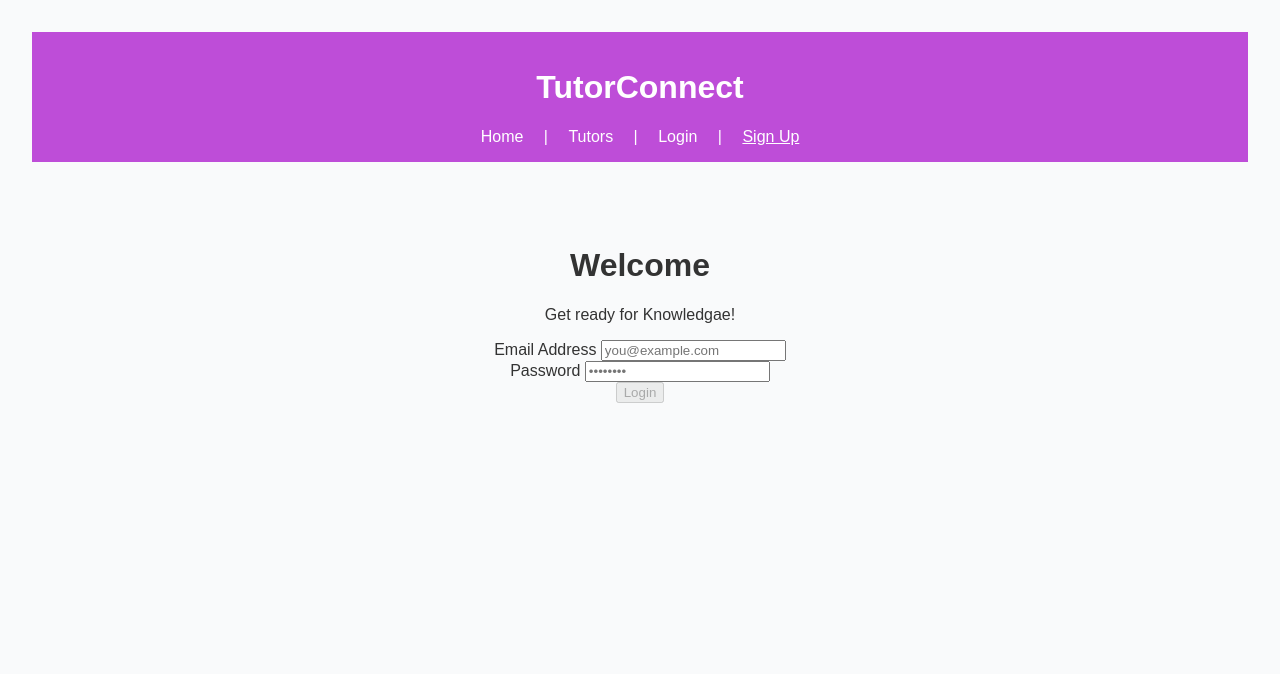
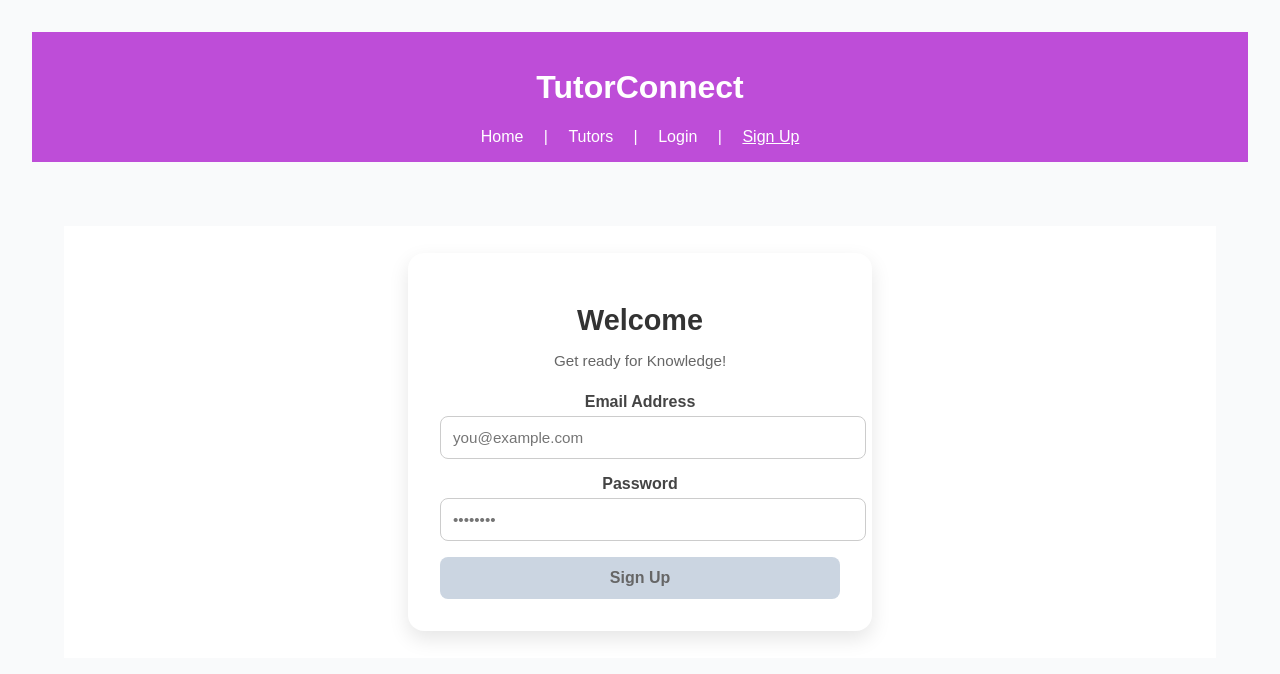
Before and after one commit to L0af1/Website, a Vue app in the folder Tutor/: page /signup in a window 1280 px wide. Shown: the top 674 px of the page. Built offline with nearby package versions, Linux system fonts and the light colour scheme.

Commit message:
updated css format
Got rid of tailwind, Added the Cart file.

```diff
--- a/Tutor/src/Signup.vue
+++ b/Tutor/src/Signup.vue
@@ -1,5 +1,4 @@
-
-<template>
+<!--<template>
   <div class="min-h-screen flex items-center justify-center bg-gradient-to-br from-blue-50 to-indigo-100 p-4">
     <div class="bg-white rounded-2xl shadow-xl p-8 w-full max-w-md">
       <div class="text-center mb-8">
@@ -36,7 +35,7 @@
           />
         </div>
 
-        <!-- Password Requirements -->
+
         <div v-if="password" class="mb-6 p-4 bg-gray-50 rounded-lg">
           <p class="text-xs font-medium text-gray-700 mb-2">Password must contain:</p>
           <div class="space-y-1">
@@ -200,3 +199,211 @@ const handleLogin = () => {
   router.push('/tutors')
 }
 </script> -->
+
+<!-- added the updated verion of the correct css format/ got rid of tailwind -->
+
+<template>
+  <div class="signup-container">
+    <div class="signup-box">
+      <div class="signup-header">
+        <h1>Welcome</h1>
+        <p>Get ready for Knowledge!</p>
+      </div>
+
+      <form @submit.prevent="handleSignup">
+        <div class="form-group">
+          <label for="email">Email Address</label>
+          <input
+            id="email"
+            v-model="email"
+            type="email"
+            required
+            placeholder="you@example.com"
+          />
+        </div>
+
+        <div class="form-group">
+          <label for="password">Password</label>
+          <input
+            id="password"
+            v-model="password"
+            type="password"
+            required
+            placeholder="••••••••"
+          />
+        </div>
+
+        <!-- Password Requirements -->
+        <div v-if="password" class="requirements-box">
+          <p>Password must contain:</p>
+          <ul>
+            <li
+              v-for="(req, index) in requirements"
+              :key="index"
+              :class="{ met: req.test(password) }"
+            >
+              {{ req.label }}
+            </li>
+          </ul>
+        </div>
+
+        <button
+          type="submit"
+          :disabled="!isPasswordValid"
+          :class="{ disabled: !isPasswordValid }"
+        >
+          Sign Up
+        </button>
+      </form>
+    </div>
+  </div>
+</template>
+
+<script setup>
+import { ref, computed } from "vue";
+import { useRouter } from "vue-router";
+
+const router = useRouter();
+const email = ref("");
+const password = ref("");
+
+// Password validation rules
+const requirements = [
+  { label: "At least 8 characters", test: (pwd) => pwd.length >= 8 },
+  { label: "Contains uppercase letter (A-Z)", test: (pwd) => /[A-Z]/.test(pwd) },
+  { label: "Contains lowercase letter (a-z)", test: (pwd) => /[a-z]/.test(pwd) },
+  { label: "Contains number (0-9)", test: (pwd) => /[0-9]/.test(pwd) },
+  { label: "Contains special character (.!@#$%^&* etc)", test: (pwd) => /[.!@#$%^&*(),?":{}|<>]/.test(pwd) }
+];
+
+const isPasswordValid = computed(() => requirements.every((req) => req.test(password.value)));
+
+const handleSignup = () => {
+  console.log("Sign Up with:", { email: email.value, password: password.value });
+  router.push("/tutors"); // redirect after sign-up
+};
+</script>
+
+<style scoped>
+/* Overall layout */
+.signup-container {
+  min-height: 50vh;
+  display: flex;
+  align-items: center;
+  justify-content: center;
+  background: linear-gradient(135deg, white, white);
+  padding: 1rem;
+}
+
+/* Main signup box */
+.signup-box {
+  background: white;
+  padding: 2rem;
+  border-radius: 16px;
+  box-shadow: 0 8px 20px rgba(0, 0, 0, 0.1);
+  width: 100%;
+  max-width: 400px;
+}
+
+/* Header */
+.signup-header {
+  text-align: center;
+  margin-bottom: 1.5rem;
+}
+.signup-header h1 {
+  font-size: 1.8rem;
+  color: #333;
+  margin-bottom: 0.5rem;
+}
+.signup-header p {
+  color: #666;
+  font-size: 0.95rem;
+}
+
+/* Input fields */
+.form-group {
+  margin-bottom: 1rem;
+}
+.form-group label {
+  display: block;
+  font-weight: 600;
+  color: #444;
+  margin-bottom: 0.3rem;
+}
+.form-group input {
+  width: 100%;
+  padding: 0.75rem;
+  border: 1px solid #ccc;
+  border-radius: 8px;
+  font-size: 0.95rem;
+  outline: none;
+  transition: border-color 0.3s ease, box-shadow 0.3s ease;
+}
+.form-group input:focus {
+  border-color: #3b82f6;
+  box-shadow: 0 0 4px rgba(59, 130, 246, 0.3);
+}
+
+/* Password Requirements */
+.requirements-box {
+  background: #f8f9fb;
+  padding: 1rem;
+  border-radius: 8px;
+  margin-bottom: 1rem;
+}
+.requirements-box p {
+  font-size: 0.85rem;
+  font-weight: 600;
+  color: #333;
+  margin-bottom: 0.5rem;
+}
+.requirements-box ul {
+  list-style: none;
+  padding: 0;
+}
+.requirements-box li {
+  font-size: 0.8rem;
+  color: #888;
+  margin-bottom: 0.25rem;
+  position: relative;
+  padding-left: 18px;
+}
+.requirements-box li::before {
+  content: "✗";
+  position: absolute;
+  left: 0;
+  color: #ccc;
+}
+.requirements-box li.met {
+  color: #16a34a;
+  font-weight: 600;
+}
+.requirements-box li.met::before {
+  content: "✓";
+  color: #16a34a;
+}
+
+/* Submit button */
+button {
+  width: 100%;
+  background-color: #2563eb;
+  color: white;
+  font-weight: 600;
+  padding: 0.75rem;
+  border: none;
+  border-radius: 8px;
+  font-size: 1rem;
+  cursor: pointer;
+  transition: all 0.3s ease;
+}
+button:hover {
+  background-color: #1d4ed8;
+  box-shadow: 0 4px 8px rgba(37, 99, 235, 0.3);
+}
+button.disabled {
+  background-color: #cbd5e1;
+  color: #666;
+  cursor: not-allowed;
+  box-shadow: none;
+}
+</style>
```
Also changed, not shown: Tutor/src/Cart.vue (added).
